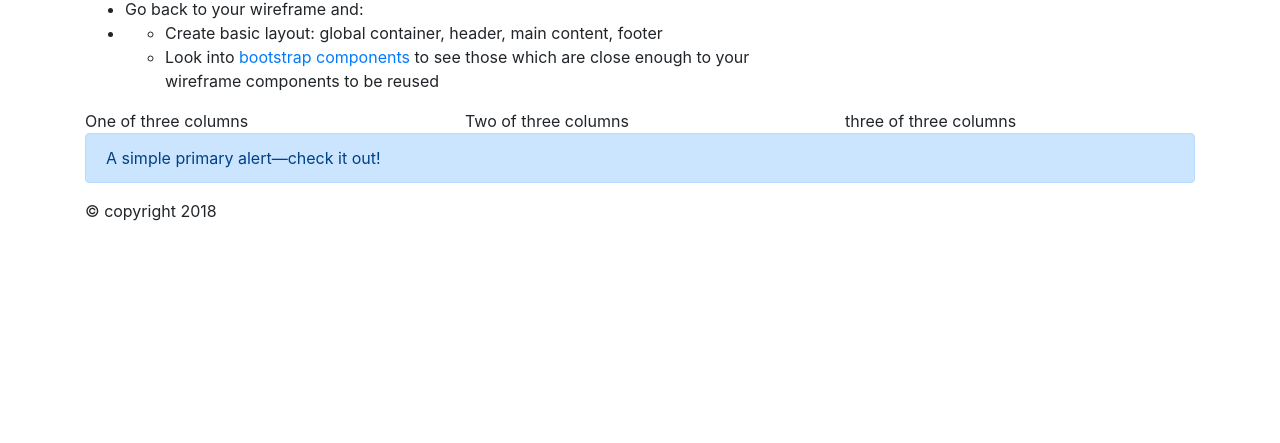
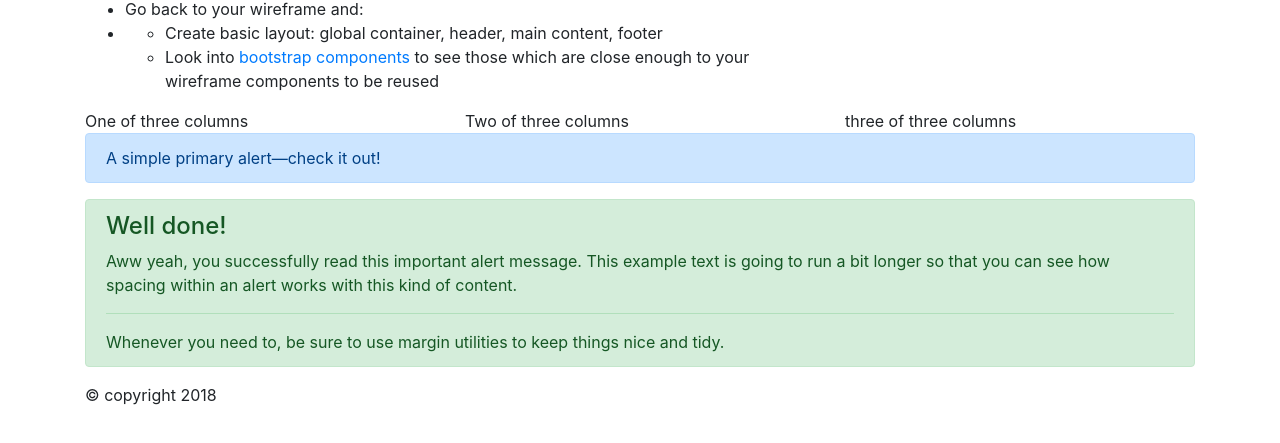
Before and after one commit to ahebwa49/static-fdb, a website: page public/test.html in a window 1280 px wide. Shown: the part 123-566 px from the top of the page. Drawn offline with nearby package versions, Linux system fonts and the light colour scheme.

Commit message:
Add an alert with additional HTML

```diff
--- a/public/test.html
+++ b/public/test.html
@@ -57,6 +57,13 @@
       A simple primary alert—check it out!
     </div>
 
+    <div class="alert alert-success" role="alert">
+      <h4 class="alert-heading">Well done!</h4>
+      <p>Aww yeah, you successfully read this important alert message. This example text is going to run a bit longer so that you can see how spacing within an alert works with this kind of content.</p>
+      <hr>
+      <p class="mb-0">Whenever you need to, be sure to use margin utilities to keep things nice and tidy.</p>
+    </div>
+
       <div class="row">
         <footer class="col-sm-12">
           &copy; copyright 2018
```
